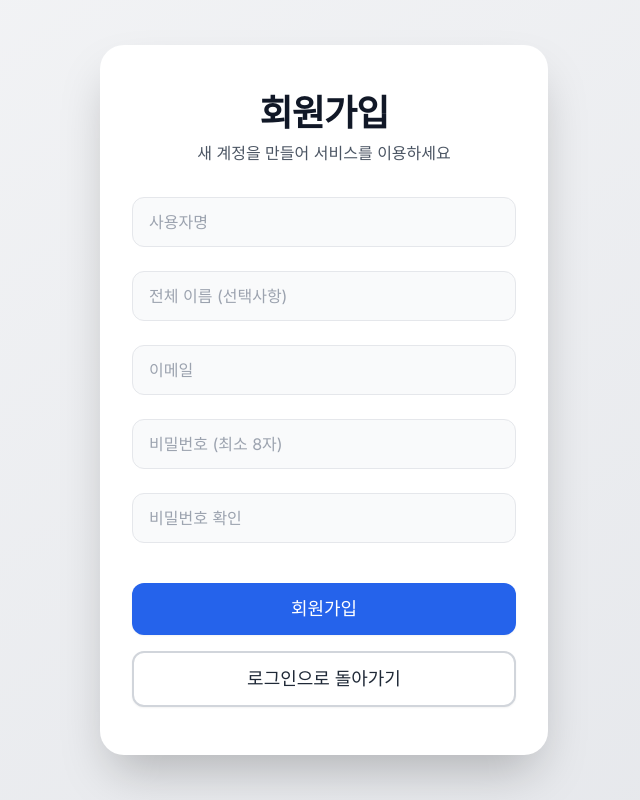
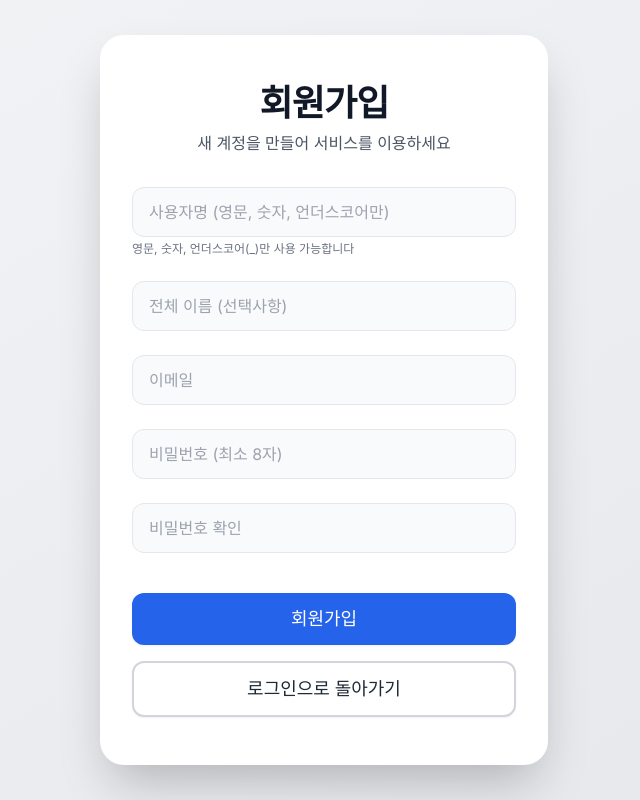
Before and after one commit to microbe1995/final2, a Next.js app in the folder frontend/: page /register in a window 1280 px wide. Shown: the whole page, without its empty margins (316-956 px from the left). Built offline with nearby package versions, Linux system fonts and the light colour scheme.

Commit message:
fix: API 경로 통일 및 환경 변수 처리 개선

```diff
--- a/frontend/src/app/register/page.tsx
+++ b/frontend/src/app/register/page.tsx
@@ -28,6 +28,13 @@ export default function RegisterPage() {
   // Register form submission
   const handleRegister = async (e: React.FormEvent) => {
     e.preventDefault();
+
+    // 사용자명 검증 (영문, 숫자, 언더스코어만)
+    const usernamePattern = /^[a-zA-Z0-9_]+$/;
+    if (!usernamePattern.test(formData.username)) {
+      alert('❌ 사용자명은 영문, 숫자, 언더스코어(_)만 사용 가능합니다.');
+      return;
+    }
 
     // 비밀번호 확인 검증
     if (formData.password !== formData.confirmPassword) {
@@ -123,10 +130,13 @@ export default function RegisterPage() {
                 name="username"
                 value={formData.username}
                 onChange={handleInputChange}
-                placeholder="사용자명"
+                placeholder="사용자명 (영문, 숫자, 언더스코어만)"
+                pattern="^[a-zA-Z0-9_]+$"
+                title="영문, 숫자, 언더스코어(_)만 사용 가능합니다"
                 className="w-full px-4 py-3 text-gray-800 placeholder-gray-400 bg-gray-50 border border-gray-200 rounded-xl focus:border-blue-500 focus:outline-none transition-all duration-300"
                 required
               />
+              <p className="text-xs text-gray-500 mt-1">영문, 숫자, 언더스코어(_)만 사용 가능합니다</p>
             </div>
 
             {/* Full Name Input */}
```
